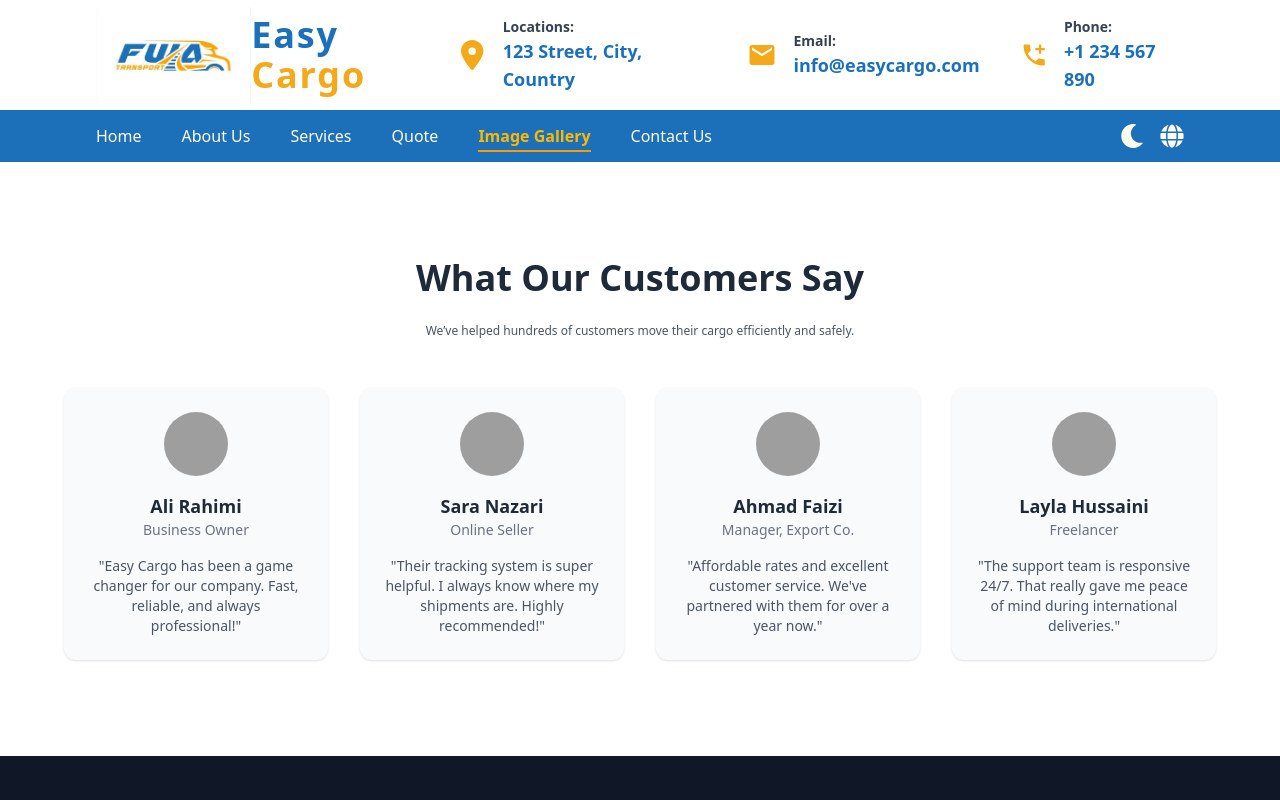
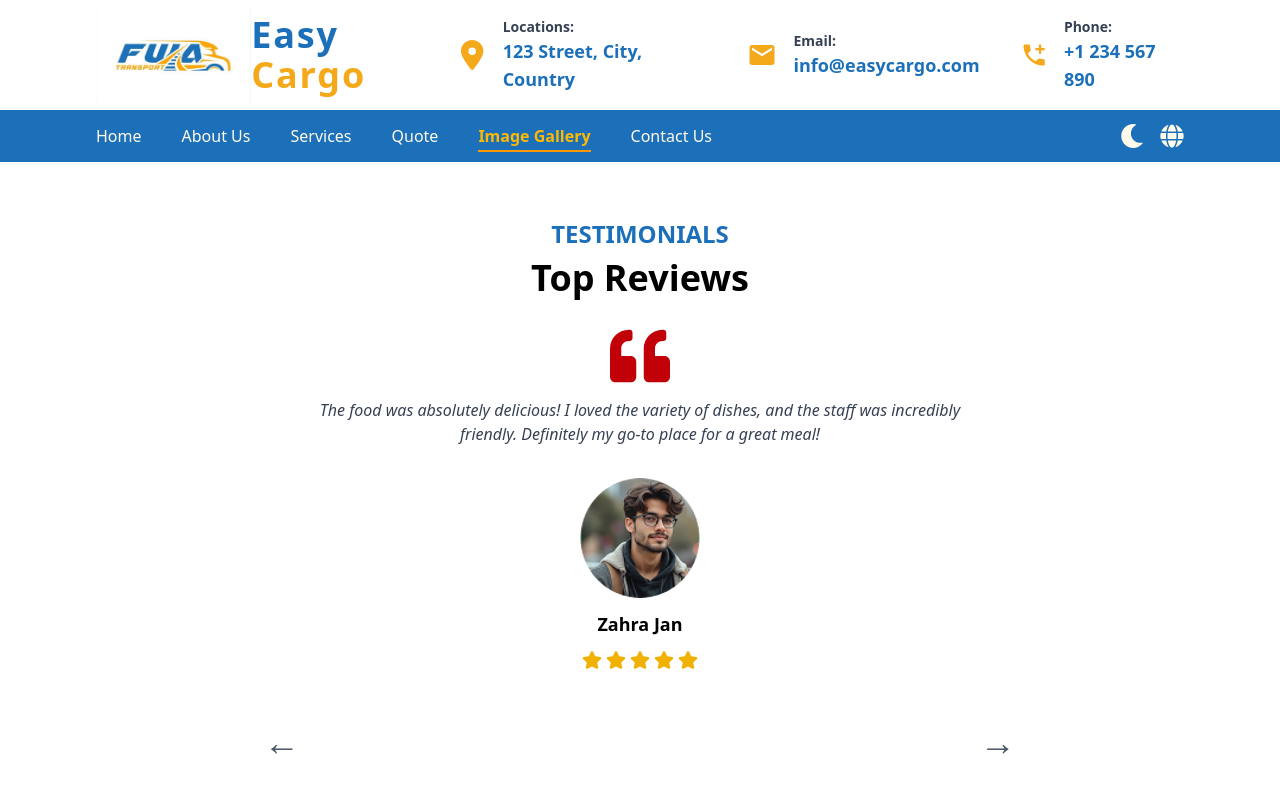
Before and after one commit to AnwarMohammadi2001/EasyCargo, a React (Vite) app: page /gallery in a window 1280 px wide. Shown: the top 800 px of the page. Built offline with nearby package versions, Linux system fonts and the light colour scheme; grey boxes are pictures that could not be loaded.

Commit message:
complete testimonials section

```diff
--- a/src/components/Testimonials.jsx
+++ b/src/components/Testimonials.jsx
@@ -1,87 +1,191 @@
-import React from "react";
+import React, { useRef, useEffect, useState } from "react";
+import { Swiper, SwiperSlide } from "swiper/react";
 import { motion } from "framer-motion";
+import {
+  fadeIn,
+  container,
+  contentContainer,
+  contentItem,
+} from "../utils/framermotion/variants";
+import { Navigation, Pagination, Autoplay } from "swiper/modules";
+import { FaStar, FaQuoteLeft } from "react-icons/fa";
+import "swiper/css";
+import "swiper/css/navigation";
+import "swiper/css/pagination";
+import "../utils/Testimonials.css";
 
-const testimonials = [
+const CUSTOMERS = [
   {
-    name: "Ali Rahimi",
-    title: "Business Owner",
-    review:
-      "Easy Cargo has been a game changer for our company. Fast, reliable, and always professional!",
-    image: "https://randomuser.me/api/portraits/men/32.jpg",
+    id: 1,
+    image: "person3.png",
+    message:
+      "The food was absolutely delicious! I loved the variety of dishes, and the staff was incredibly friendly. Definitely my go-to place for a great meal!The food was absolutely delicious! I loved the variety of dishes, and the staff was incredibly friendly. Definitely my go-to place for a great meal!",
+    name: "Mohammad",
+    agend: "SEO & Offcer",
   },
   {
-    name: "Sara Nazari",
-    title: "Online Seller",
-    review:
-      "Their tracking system is super helpful. I always know where my shipments are. Highly recommended!",
-    image: "https://randomuser.me/api/portraits/women/45.jpg",
+    id: 2,
+    image: "person3.png",
+    message:
+      "The food was absolutely delicious! I loved the variety of dishes, and the staff was incredibly friendly. Definitely my go-to place for a great meal!",
+    name: "Zahra Jan",
+    agend: "SEO & Offcer",
   },
   {
-    name: "Ahmad Faizi",
-    title: "Manager, Export Co.",
-    review:
-      "Affordable rates and excellent customer service. We've partnered with them for over a year now.",
-    image: "https://randomuser.me/api/portraits/men/64.jpg",
+    id: 3,
+    image: "person3.png",
+    message:
+      "“An absolutely incredible experience! The attention to detail and personalized service made our Maldives trip unforgettable. Highly recommend!”",
+    name: "Sabrena",
+    agend: "SEO & Offcer",
   },
   {
-    name: "Layla Hussaini",
-    title: "Freelancer",
-    review:
-      "The support team is responsive 24/7. That really gave me peace of mind during international deliveries.",
-    image: "https://randomuser.me/api/portraits/women/60.jpg",
+    id: 4,
+    image: "person3.png",
+    message:
+      "The food was absolutely delicious! I loved the variety of dishes, and the staff was incredibly friendly. Definitely my go-to place for a great meal!",
+    name: "The Name",
+    agend: "SEO & Offcer",
   },
 ];
 
 const Testimonials = () => {
+  const prevRef = useRef(null);
+  const nextRef = useRef(null);
+  const paginationRef = useRef(null);
+  const swiperRef = useRef(null); // store swiper instance
+
+  useEffect(() => {
+    if (paginationRef.current) {
+      paginationRef.current.classList.add("custom-pagination");
+    }
+  }, []);
+
+  const handleMouseEnter = () => {
+    if (swiperRef.current && swiperRef.current.autoplay) {
+      swiperRef.current.autoplay.stop();
+    }
+  };
+
+  const handleMouseLeave = () => {
+    if (swiperRef.current && swiperRef.current.autoplay) {
+      swiperRef.current.autoplay.start();
+    }
+  };
+
   return (
-    <section className="bg-white dark:bg-gray-900 py-24 px-4 sm:px-6 lg:px-16">
-      <div className="max-w-7xl mx-auto text-center">
+    <div
+      className="max-w-[90%] lg:max-w-[60%] relative group py-14 mx-auto"
+      onMouseEnter={handleMouseEnter}
+      onMouseLeave={handleMouseLeave}
+    >
+      <motion.div
+        variants={contentContainer}
+        initial="hidden"
+        whileInView="show"
+        viewport={{ once: false, amount: 0.3 }}
+      >
+        <motion.div
+          variants={contentItem}
+          className="text-center flex justify-center space-y-3 mb-2"
+        >
+          <motion.h1 className="text-3xl md:text-2xl  font-bold text-primary dark:text-white">
+            TESTIMONIALS
+          </motion.h1>
+        </motion.div>
         <motion.h2
-          initial={{ opacity: 0, y: 30 }}
-          whileInView={{ opacity: 1, y: 0 }}
-          transition={{ duration: 0.5 }}
-          className="text-3xl md:text-4xl font-bold text-gray-800 dark:text-white mb-6"
+          variants={contentItem}
+          className="text-3xl md:text-4xl  text-center  font-bold text-black dark:text-white"
         >
-          What Our Customers Say
+          Top Reviews
         </motion.h2>
-        <motion.p
-          initial={{ opacity: 0, y: 20 }}
-          whileInView={{ opacity: 1, y: 0 }}
-          transition={{ delay: 0.2 }}
-          className="text-gray-600 dark:text-gray-300 mb-12 max-w-2xl mx-auto"
+      </motion.div>
+
+      <Swiper
+        modules={[Navigation, Pagination, Autoplay]}
+        pagination={{
+          clickable: true,
+          el: paginationRef.current,
+          bulletClass: "custom-bullet",
+          bulletActiveClass: "custom-bullet-active",
+        }}
+        navigation={{
+          nextEl: ".swiper-button-next-custom",
+          prevEl: ".swiper-button-prev-custom",
+        }}
+        onSwiper={(swiper) => {
+          swiperRef.current = swiper;
+          swiper.params.pagination.el = paginationRef.current;
+          swiper.pagination.init();
+          swiper.pagination.update();
+          swiper.params.navigation.prevEl = prevRef.current;
+          swiper.params.navigation.nextEl = nextRef.current;
+          swiper.navigation.init();
+          swiper.navigation.update();
+        }}
+        autoplay={{ delay: 5000 }}
+        loop={true}
+        spaceBetween={100}
+        slidesPerView={1}
+        grabCursor={true}
+        className="overflow-visible cursor-pointer relative"
+      >
+        {Array.isArray(CUSTOMERS) && CUSTOMERS.length > 0 ? (
+          CUSTOMERS.map((customer, index) => (
+            <SwiperSlide key={index}>
+              <div className="flex flex-col justify-center mt-7 space-y-3 items-center">
+                <FaQuoteLeft
+                  size={60}
+                  className="text-xl text-red-700 dark:text-amber-500"
+                />
+                <p className="text-center flex dark:text-gray-300 items-center justify-center gap-2 text-base text-gray-700 max-w-2xl italic">
+                  {customer.message}
+                </p>
+                <img
+                  src={customer.image}
+                  alt={customer.name}
+                  className="w-[120px] rounded-full h-[120px] mt-5"
+                />
+                <h3 className="text-lg font-bold dark:text-gray-100">
+                  {customer.name}
+                </h3>
+                <div className="flex space-x-1">
+                  {Array.from({ length: 5 }).map((_, i) => (
+                    <span key={i} className="text-yellow-500">
+                      <FaStar size={20} />
+                    </span>
+                  ))}
+                </div>
+              </div>
+            </SwiperSlide>
+          ))
+        ) : (
+          <div className="w-full flex items-center justify-center text-gray-500">
+            تصاویری در دسترس نیست
+          </div>
+        )}
+      </Swiper>
+
+      <div className="flex justify-between gap-5 mb-4">
+        <div
+          ref={prevRef}
+          className="swiper-button-prev-custom cursor-pointer text-4xl py-1 px-2 rounded-full flex items-center justify-center text-gray-600 dark:text-white hover:text-green-500 transition"
         >
-          We’ve helped hundreds of customers move their cargo efficiently and
-          safely.
-        </motion.p>
-
-        <div className="grid gap-8 sm:grid-cols-2 lg:grid-cols-4">
-          {testimonials.map((testimonial, idx) => (
-            <motion.div
-              key={idx}
-              initial={{ opacity: 0, y: 30 }}
-              whileInView={{ opacity: 1, y: 0 }}
-              transition={{ delay: 0.2 * idx }}
-              className="bg-gray-50 dark:bg-gray-800 rounded-xl p-6 shadow hover:shadow-lg transition duration-300"
-            >
-              <img
-                src={testimonial.image}
-                alt={testimonial.name}
-                className="w-16 h-16 rounded-full mx-auto mb-4 object-cover"
-              />
-              <h3 className="text-lg font-semibold text-gray-800 dark:text-white">
-                {testimonial.name}
-              </h3>
-              <p className="text-sm text-gray-500 dark:text-gray-400">
-                {testimonial.title}
-              </p>
-              <p className="mt-4 text-sm text-gray-600 dark:text-gray-300">
-                "{testimonial.review}"
-              </p>
-            </motion.div>
-          ))}
+          &#8592;
+        </div>
+        <div
+          ref={nextRef}
+          className="swiper-button-next-custom cursor-pointer text-4xl py-1 px-2 rounded-full flex items-center justify-center text-gray-600 dark:text-white hover:text-green-500 transition"
+        >
+          &#8594;
         </div>
       </div>
-    </section>
+
+      <div
+        ref={paginationRef}
+        className="custom-pagination flex justify-center mt-5 space-x-2"
+      ></div>
+    </div>
   );
 };
 
--- a/src/pages/Home.jsx
+++ b/src/pages/Home.jsx
@@ -1,9 +1,5 @@
 import React, { useState } from "react";
-import Navbar from "../components/Navbar/Navbar";
-import Header from "../components/Navbar/Header";
-import Hero from "../components/Hero/Hero";
 import Services from "../components/Services/services";
-import WhyChooseUs from "../components/WhyChooseUs";
 import TrackingSection from "../components/TrackingSection";
 import Testimonials from "../components/Testimonials";
 import HowItWorks from "../components/HowItWorks";
@@ -27,7 +23,6 @@ const Home = () => {
       <WhoWeAre />
       <Facts />
       <Services />
-      <WhyChooseUs />
       <TrackingSection />
       <Testimonials />
       <HowItWorks />
```
Also changed, not shown: src/components/Services/Services.jsx (+51 -66 lines), src/components/Services/ServicesCard.jsx (added, +67 -0 lines), public/person3.png (added).
